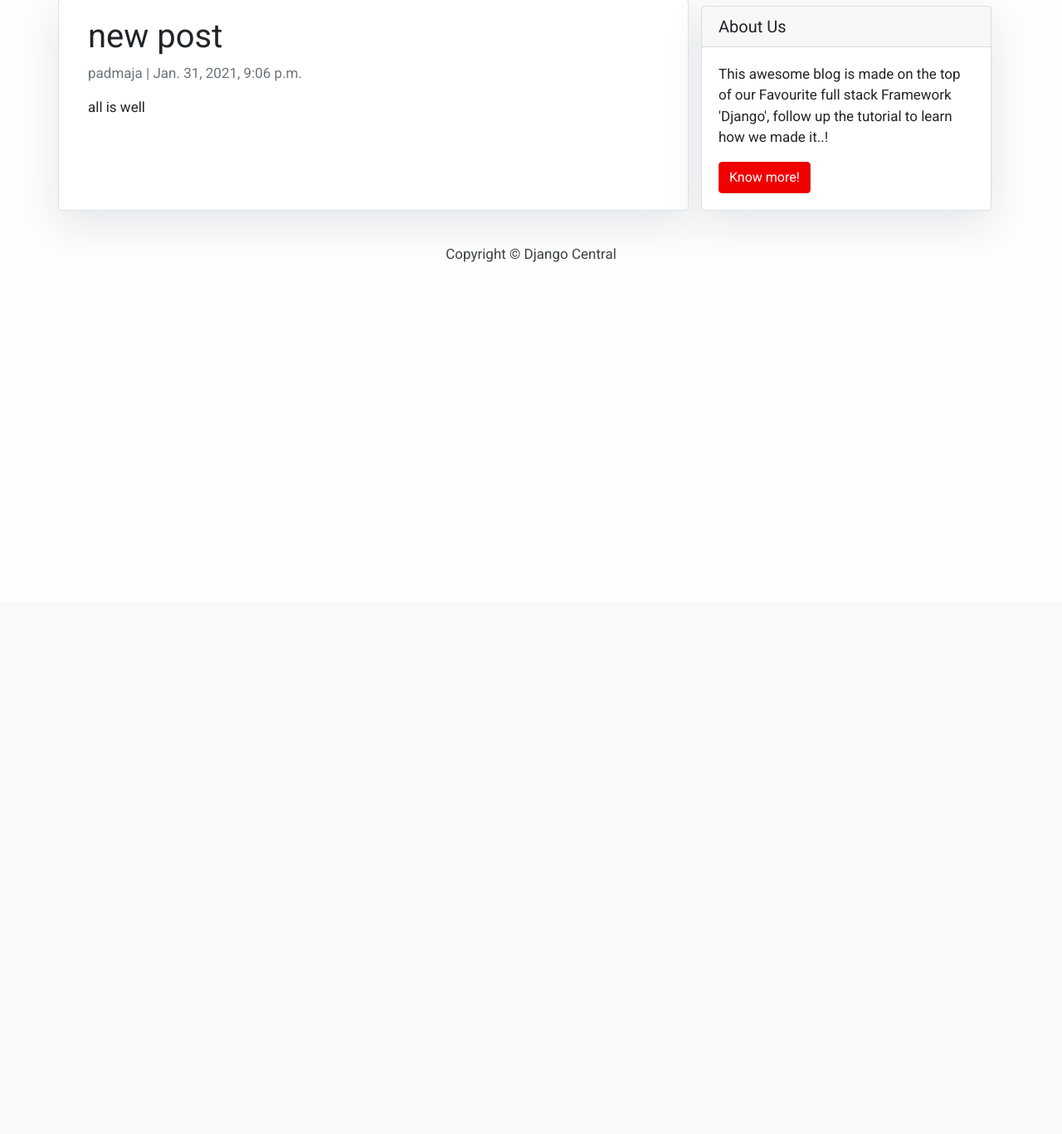
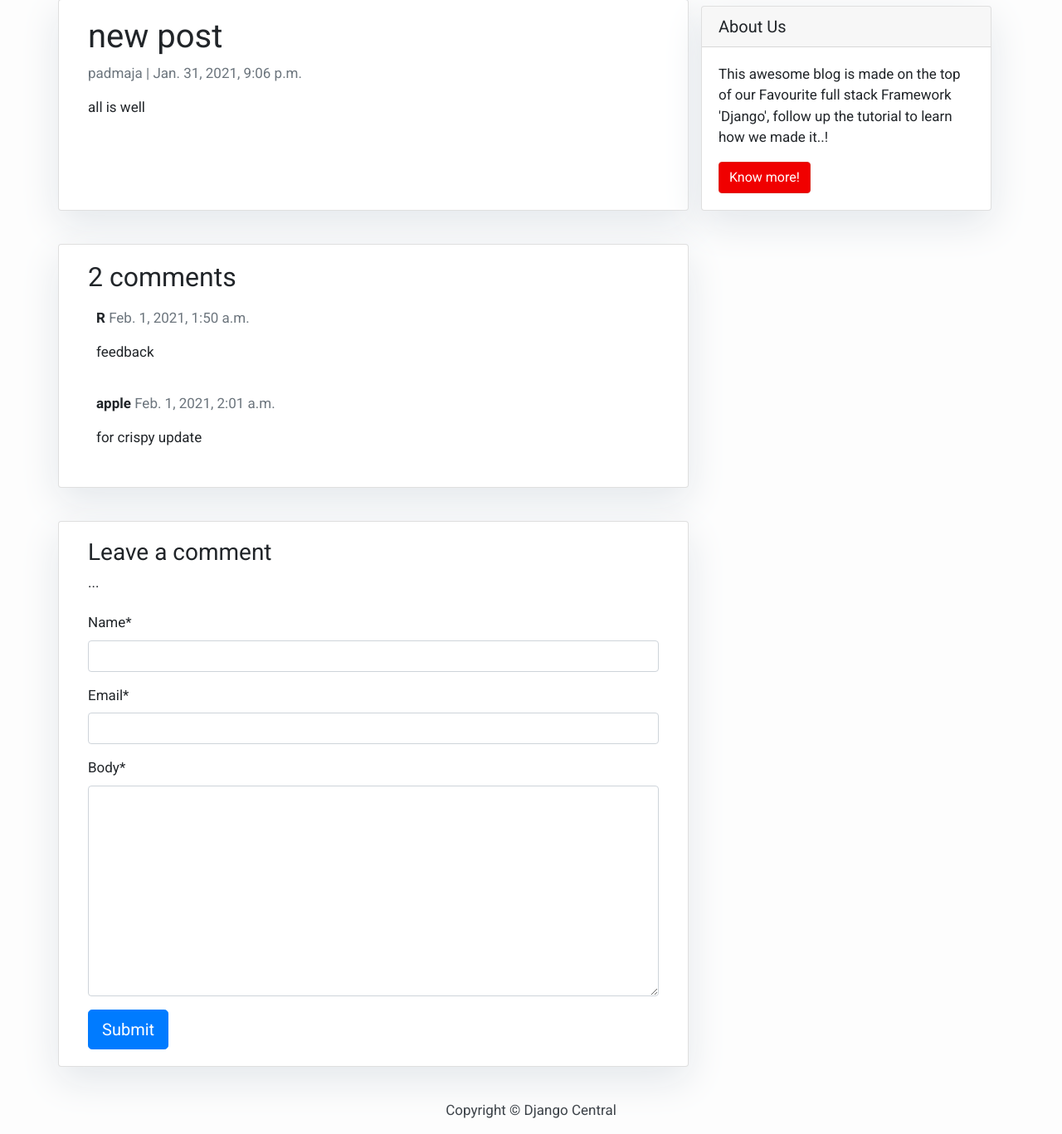
Before and after one commit to padmaja125/InnovationwithPython_Padmaja, a Django app: a page that uses BlogProject/mysite/mysite/templates/post_detail.html in a window 1280 px wide. Shown: the part 75-1442 px from the top of the page at 83% size. Before the commit the page ends 391 px from the top, so only its background shows below. Run offline with Django 3.2, Linux system fonts and the light colour scheme; data comes from the database, SQL or seed files in the repository; both versions use the stored data as it was after the commit; some libraries are stand-ins or nearby versions.

Commit message:
updated till comments system until crispy lib

```diff
--- a/BlogProject/mysite/mysite/blog/urls.py
+++ b/BlogProject/mysite/mysite/blog/urls.py
@@ -3,6 +3,6 @@ from . import views
 
 urlpatterns =[
     path('', views.PostList.as_view(), name='home'),
-    path('<slug:slug>/', views.PostDetail.as_view(), name='post_detail'),
-    path('post_detail/', views.PostDetail, name='post_detail'),
+    # path('<slug:slug>/', views.PostDetail.as_view(), name='post_detail'),
+    path('<slug:slug>/', views.post_detail, name='post_detail'),
 ]
--- a/BlogProject/mysite/mysite/mysite/settings.py
+++ b/BlogProject/mysite/mysite/mysite/settings.py
@@ -38,7 +38,8 @@ INSTALLED_APPS = [
     'django.contrib.sessions',
     'django.contrib.messages',
     'django.contrib.staticfiles',
-    'blog'
+    'blog',
+    'crispy_forms',
 ]
 
 MIDDLEWARE = [
@@ -122,3 +123,5 @@ USE_TZ = True
 # https://docs.djangoproject.com/en/3.1/howto/static-files/
 
 STATIC_URL = '/static/'
+
+CRISPY_TEMPLATE_PACK = 'bootstrap4'
--- a/BlogProject/mysite/mysite/templates/post_detail.html
+++ b/BlogProject/mysite/mysite/templates/post_detail.html
@@ -4,13 +4,49 @@
   <div class="row">
     <div class="col-md-8 card mb-4  mt-3 left  top">
       <div class="card-body">
-        <h1>{% block title %} {{ object.title }} {% endblock title %}</h1>
+        <h1>{% block title %} {{ post.title }} {% endblock title %}</h1>
         <p class=" text-muted">{{ post.author }} | {{ post.created_on }}</p>
-        <p class="card-text ">{{ object.content | safe }}</p>
+        <p class="card-text ">{{ post.content | safe }}</p>
       </div>
     </div>
     {% block sidebar %} {% include 'sidebar.html' %} {% endblock sidebar %}
+
+    <div class="col-md-8 card mb-4  mt-3 ">
+      <div class="card-body">
+        <!-- comments -->
+        <h2>{{ comments.count }} comments</h2>
+
+        {% for comment in comments %}
+        <div class="comments" style="padding: 10px;">
+          <p class="font-weight-bold">
+            {{ comment.name }}
+            <span class=" text-muted font-weight-normal">
+              {{ comment.created_on }}
+            </span>
+          </p>
+          {{ comment.body | linebreaks }}
+        </div>
+        {% endfor %}
+      </div>
+    </div>
+    <div class="col-md-8 card mb-4  mt-3 ">
+      <div class="card-body">
+        {% if new_comment %}
+        <div class="alert alert-success" role="alert">
+          Your comment is awaiting moderation
+        </div>
+        {% else %}
+        <h3>Leave a comment</h3>
+        {% load crispy_forms_tags %}
+        ...
+        <form method="post" style="margin-top: 1.3em;">
+          {{ comment_form | crispy }}
+          {% csrf_token %}
+          <button type="submit" class="btn btn-primary  btn-lg">Submit</button>
+        </form>
+        {% endif %}
+      </div>
+    </div>
   </div>
 </div>
-
 {% endblock content %}
```
Also changed, not shown: BlogProject/mysite/mysite/db.sqlite3.
